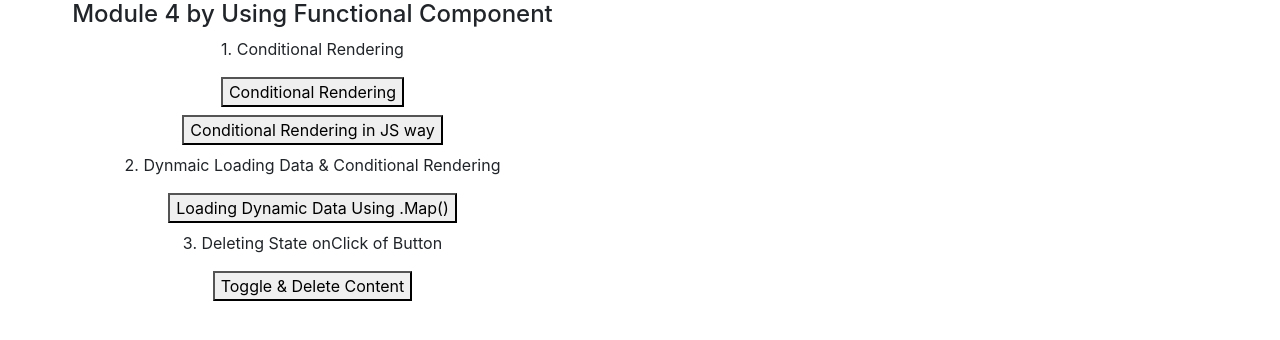
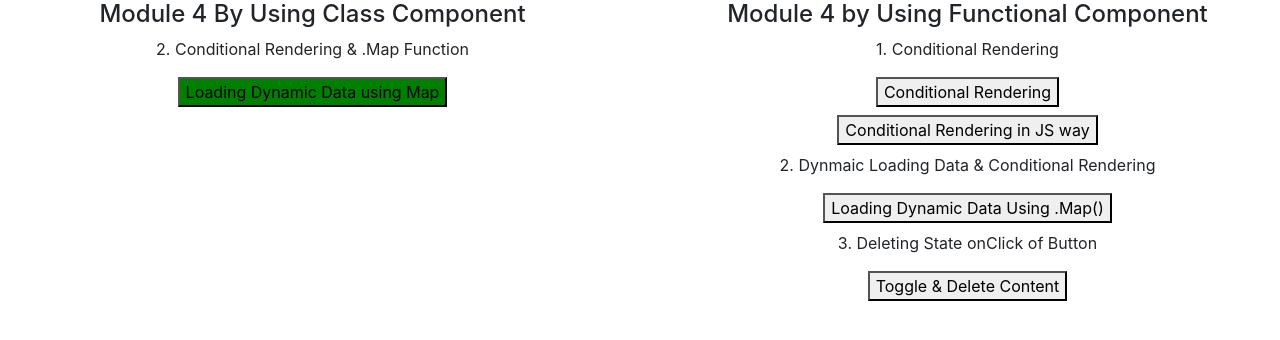
Before and after one commit to HusnainK721/my-first-app, a React (Create React App) app: page / in a window 1280 px wide. Shown: the top 340 px of the page. Built offline with nearby package versions, Linux system fonts and the light colour scheme.

Commit message:
working with dynamic styling

```diff
--- a/src/Component/Module-4-ListAndConditional/ListAndConditionalClass/C-OutputtingListDynamically/OutputtingListDynamicallyParentC.jsx
+++ b/src/Component/Module-4-ListAndConditional/ListAndConditionalClass/C-OutputtingListDynamically/OutputtingListDynamicallyParentC.jsx
@@ -30,6 +30,7 @@ export class OutputtingListDynamicallyParentC extends Component {
       ],
     });
   };
+
   showPerson = false;
 
   toggleNamePersonHandler = () => {
@@ -37,13 +38,14 @@ export class OutputtingListDynamicallyParentC extends Component {
     this.setState({ showPerson: !doesShow });
   };
   render() {
-    return (
-      <div>
-        <p className="mt-2">2. Conditional Rendering & .Map Function </p>
-        <button onClick={this.toggleNamePersonHandler}>
-          Loading Dynamic Data using Map
-        </button>
-        {this.state.showPerson ? (
+    // applyinh css to button
+    const buttonStyle = {
+      backgroundColor: "green",
+    };
+    // Conditinally rendering div onClick of button
+    let person = null;
+    if (this.state.showPerson) {
+      person = (
         <div>
           {this.state.person.map((item) => {
             return (
@@ -56,7 +58,18 @@ export class OutputtingListDynamicallyParentC extends Component {
           })}
           <button onClick={this.changeNameHandler}>Change local State</button>
         </div>
-        ) : null}
+      );
+      //  changing styles dynamically onCick of button
+      buttonStyle.backgroundColor = "red";
+    }
+    return (
+      <div>
+        <p className="mt-2">2. Conditional Rendering & .Map Function </p>
+        <button onClick={this.toggleNamePersonHandler} style={buttonStyle}>
+          Loading Dynamic Data using Map
+        </button>
+
+        {person}
       </div>
     );
   }
--- a/src/Component/Module-4-ListAndConditional/Module4ListAndConditional.jsx
+++ b/src/Component/Module-4-ListAndConditional/Module4ListAndConditional.jsx
@@ -4,7 +4,7 @@ import { RenderingInJsWayParent } from "./ListAndConditionalClass/B-RenderingCon
 import { Row, Col } from "react-bootstrap";
 import { ConditionalRenderingParentInFunc } from "./ListAndConditionalFunctional/A-ConditionalRendering/ConditionalRenderingParentInFunc";
 import { ConditionalRenderingParentInJSWayFunc } from "./ListAndConditionalFunctional/B-ConditionalRenderingInJSWay/ConditionalRenderingParentInJSWayFunc";
-// import { OutputtingListDynamicallyParentC } from "./ListAndConditionalClass/C-OutputtingListDynamically/OutputtingListDynamicallyParentC";
+import { OutputtingListDynamicallyParentC } from "./ListAndConditionalClass/C-OutputtingListDynamically/OutputtingListDynamicallyParentC";
 import { OutputtingListDynamicallyParentF } from "./ListAndConditionalFunctional/C-OutputtingListDynamicUsingMap/OutputtingListDynamicallyParentF";
 // import { DeletingStateParentC } from "./ListAndConditionalClass/D-DeletingState/DeletingStateParentC";
 import { DeletingStateParentF } from "./ListAndConditionalFunctional/D-DeletingState/DeletingStateParentF";
@@ -17,16 +17,16 @@ export const Module4ListAndConditional = () => {
   return (
     <div>
       <Row>
-        {/* <Col xs={6} lg={6} md={6}>
+        <Col xs={6} lg={6} md={6}>
           <div>
             <h4> Module 4 By Using Class Component</h4>
-            <RenderingContentConditionllyParent />
-            <RenderingInJsWayParent />
+            {/* <RenderingContentConditionllyParent /> */}
+            {/* <RenderingInJsWayParent /> */}
             <OutputtingListDynamicallyParentC />
-            <DeletingStateParentC />
-            <ListAndKeysParentC />
+            {/* <DeletingStateParentC /> */}
+            {/* <ListAndKeysParentC /> */}
           </div>
-        </Col>*/}
+        </Col>
 
         <Col xs={6} lg={6} md={6}>
           <div>
```
Also changed, not shown: 1 other file (tests, documents, lock files or other folders). Lines whose indentation alone changed are shown as unchanged.
